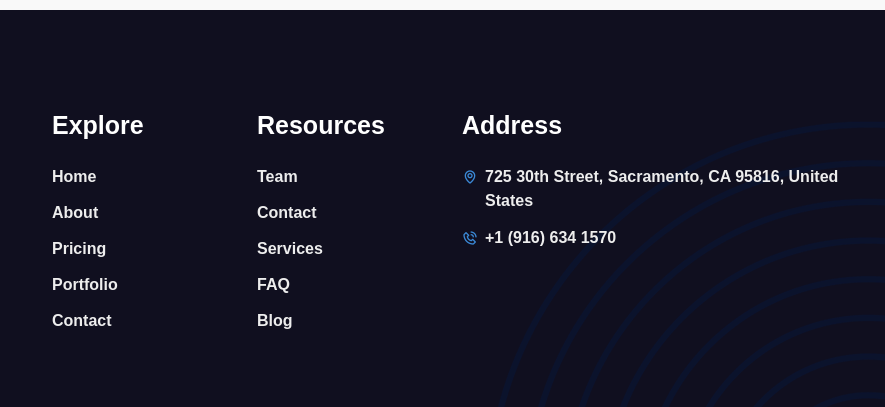
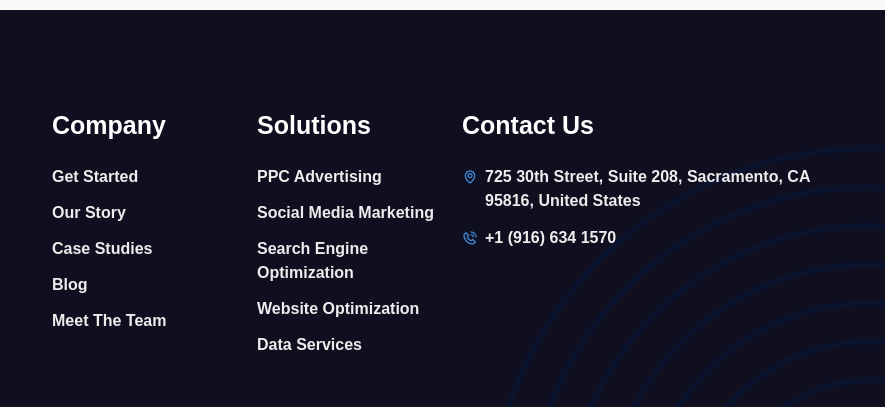
Before and after one commit to twotreesppc/ttwebsite, a Gatsby site: page /faq in a window 1280 px wide. Shown: the part 1893-2300 px from the top of the page, 395-1280 px from the left. Built offline with nearby package versions, Linux system fonts and the light colour scheme; Gatsby itself is replaced by a stand-in of ours; a web font is replaced by a local one.

Commit message:
Update Footer.js

```diff
--- a/src/components/App/Footer.js
+++ b/src/components/App/Footer.js
@@ -29,23 +29,23 @@ const Footer = () => {
 
                     <div className="col-lg-2 col-md-6 col-sm-6">
                         <div className="single-footer-widget pl-5">
-                            <h3>Explore</h3>
+                            <h3>Company</h3>
 
                             <ul className="footer-links-list">
                                 <li>
-                                    <Link to="/">Home</Link>
+                                    <Link to="/contact">Get Started</Link>
                                 </li>
                                 <li>
-                                    <Link to="/about-us-1">About</Link>
+                                    <Link to="/about-us-1">Our Story</Link>
                                 </li>
                                 <li>
-                                    <Link to="/pricing">Pricing</Link>
+                                    <Link to="/portfolio-5">Case Studies</Link>
                                 </li>
                                 <li>
-                                    <Link to="/portfolio-1">Portfolio</Link>
+                                    <Link to="/blog-2">Blog</Link>
                                 </li>
                                 <li>
-                                    <Link to="/contact">Contact</Link>
+                                    <Link to="/team-2">Meet The Team</Link>
                                 </li>
                             </ul>
                         </div>
@@ -53,23 +53,23 @@ const Footer = () => {
 
                     <div className="col-lg-2 col-md-6 col-sm-6">
                         <div className="single-footer-widget pl-2">
-                            <h3>Resources</h3>
+                            <h3>Solutions</h3>
 
                             <ul className="footer-links-list">
                                 <li>
-                                    <Link to="/team-1">Team</Link>
+                                    <Link to="/team-1">PPC Advertising</Link>
                                 </li>
                                 <li>
-                                    <Link to="/contact">Contact</Link>
+                                    <Link to="/contact">Social Media Marketing</Link>
                                 </li>
                                 <li>
-                                    <Link to="/services-1">Services</Link>
+                                    <Link to="/services-1">Search Engine Optimization</Link>
                                 </li>
                                 <li>
-                                    <Link to="/faq">FAQ</Link>
+                                    <Link to="/faq">Website Optimization</Link>
                                 </li>
                                 <li>
-                                    <Link to="/blog-1">Blog</Link>
+                                    <Link to="/blog-1">Data Services</Link>
                                 </li>
                             </ul>
                         </div>
@@ -77,12 +77,12 @@ const Footer = () => {
 
                     <div className="col-lg-4 col-md-6 col-sm-6">
                         <div className="single-footer-widget">
-                            <h3>Address</h3>
+                            <h3>Contact Us</h3>
 
                             <ul className="footer-contact-info">
                                 <li>
                                     <i className='bx bx-map'></i>
-                                    725 30th Street, Sacramento, CA 95816, United States
+                                    725 30th Street, Suite 208, Sacramento, CA 95816, United States
                                 </li>
                                 <li>
                                     <i className='bx bx-phone-call'></i>
```
